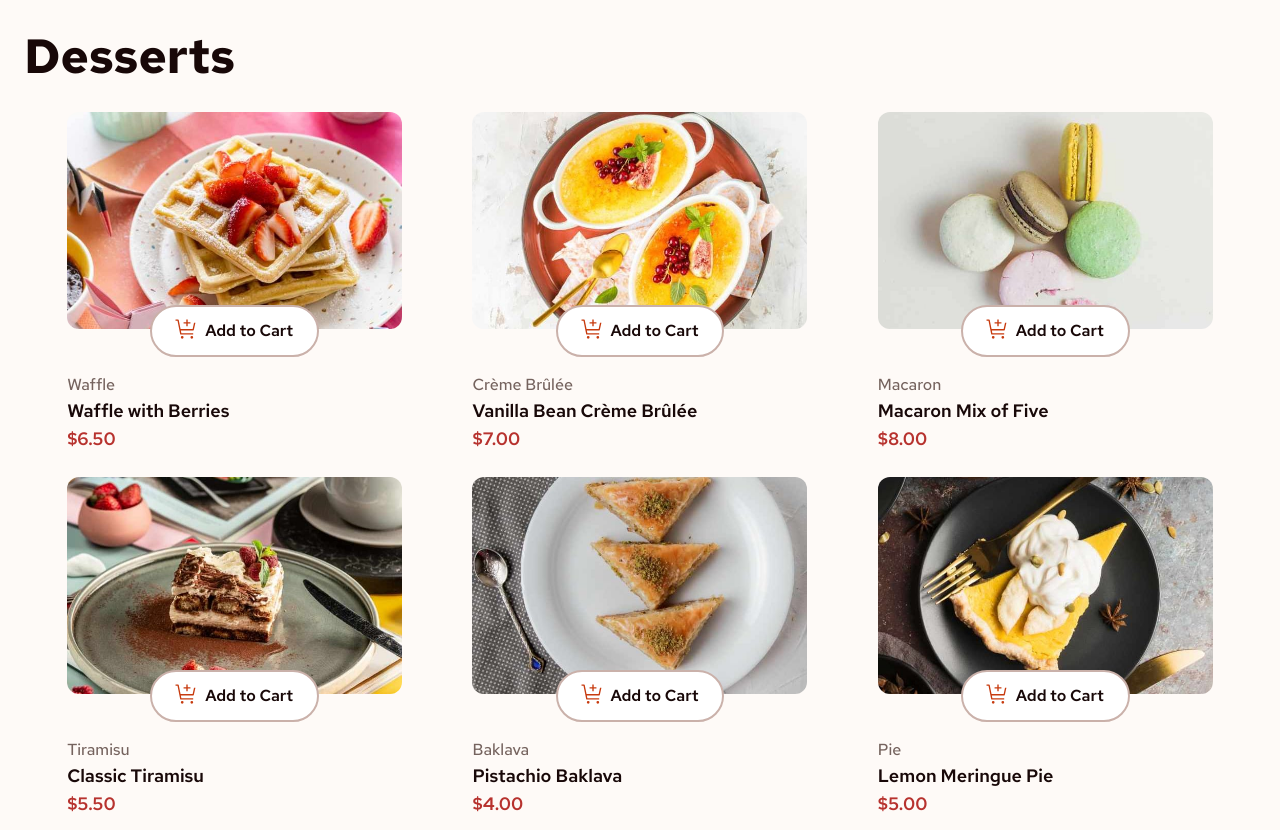
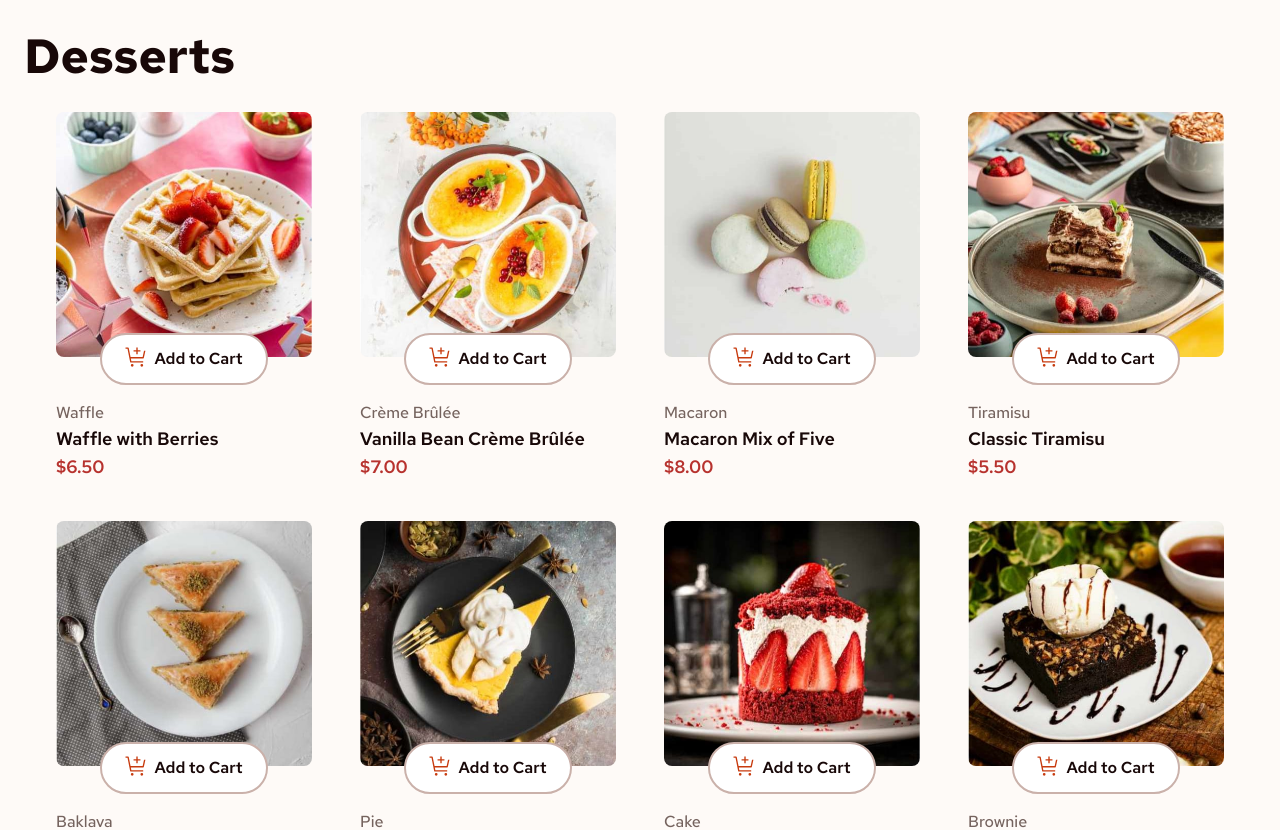
Before and after one commit to Abaljerind/product-list-with-card, a React (Vite) app: page / in a window 1280 px wide. Shown: the top 830 px of the page. Built offline with nearby package versions, Linux system fonts and the light colour scheme.

Commit message:
Add style to parent element div for breakpoint md
Change tag img to tag picture with tag source for different min-width value
Add style to tag img for breakpoint md

```diff
--- a/src/components/FoodList.jsx
+++ b/src/components/FoodList.jsx
@@ -9,8 +9,19 @@ export default function FoodList({
   onAddFood,
 }) {
   return (
-    <div className="font-red-hat mx-auto mb-6 flex w-[335px] flex-col justify-center">
-      <img src={food.image.mobile} alt={food.name} className="rounded-[12px]" />
+    <div className="font-red-hat mx-auto mb-6 flex w-[335px] flex-col justify-center md:mb-10 md:w-64">
+      <picture>
+        {/* Image for desktop */}
+        <source srcSet={food.image.desktop} media="(min-width: 1024px)" />
+        {/* Image for tablet */}
+        <source srcSet={food.image.tablet} media="(min-width: 768px)" />
+        {/* Image for mobile */}
+        <img
+          src={food.image.mobile}
+          alt={food.name}
+          className="rounded-xl md:rounded-lg"
+        />
+      </picture>
       {selectedFood ? (
         <AddFood
           selectedFood={selectedFood}
```
